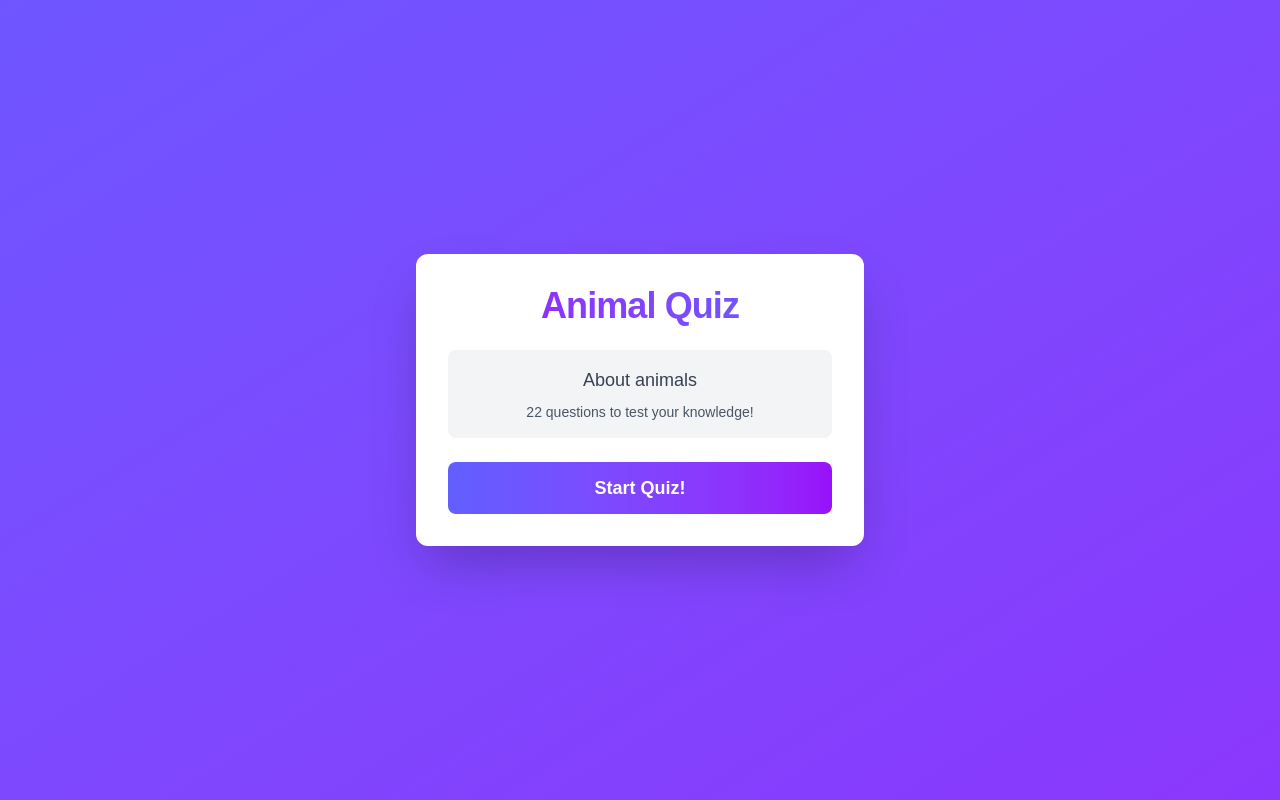
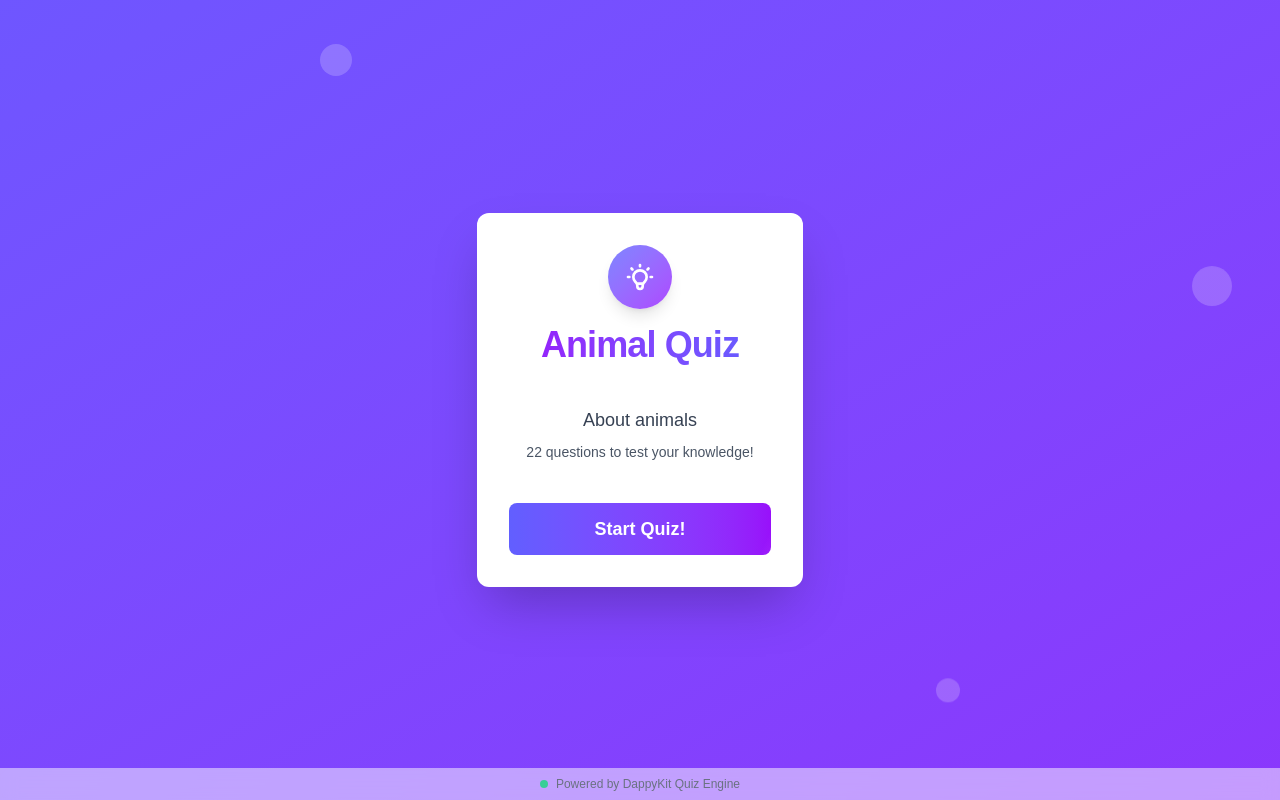
Before and after one commit to DappyKit/web4-quiz-template, a Next.js app: page / in a window 1280 px wide. Built offline with nearby package versions, Linux system fonts and the light colour scheme.

Commit message:
feat: enhance quiz UI with animated elements and progress indicators

```diff
--- a/src/app/components/QuizQuestion.tsx
+++ b/src/app/components/QuizQuestion.tsx
@@ -72,9 +72,22 @@ export default function QuizQuestion({
     : "bg-white dark:bg-gray-800";
 
   return (
-    <div className={`w-full max-w-2xl p-6 mx-auto ${cardBgClass} rounded-xl shadow-lg`}>
-      <div className="mb-4 text-sm font-medium text-gray-500 dark:text-gray-400">
-        Question {questionNumber} of {totalQuestions}
+    <div className="animated-border">
+      <div className={`w-full max-w-2xl p-6 mx-auto ${cardBgClass} rounded-xl shadow-lg relative z-10`}>
+        {/* Progress bar */}
+        <div className="mb-6 bg-gray-200 rounded-full h-2.5 dark:bg-gray-700">
+          <div
+            className="bg-gradient-to-r from-indigo-500 to-purple-600 h-2.5 rounded-full transition-all duration-300"
+            style={{ width: `${(questionNumber / totalQuestions) * 100}%` }}
+          ></div>
+        </div>
+
+        <div className="mb-4 text-sm font-medium text-gray-500 dark:text-gray-400 flex justify-between items-center">
+          <span>Question {questionNumber} of {totalQuestions}</span>
+          <div className="flex items-center">
+            <span className="pulse inline-block h-2 w-2 rounded-full bg-indigo-400 mr-2"></span>
+            <span>Quiz in progress</span>
+          </div>
         </div>
 
         <h2 className="mb-6 text-2xl font-bold text-gray-800 dark:text-white">
@@ -89,12 +102,13 @@ export default function QuizQuestion({
               disabled={answered}
               className={`w-full p-4 text-left transition-all border rounded-lg ${getOptionClass(
                 index
-            )} ${answered ? "" : "cursor-pointer"}`}
+              )} ${answered ? "" : "hover:shadow-md hover:scale-[1.01] transform transition-all"} ${answered ? "" : "cursor-pointer"}`}
             >
               <span className="font-medium">{option}</span>
             </button>
           ))}
         </div>
       </div>
+    </div>
   );
 }
--- a/src/app/components/WelcomeScreen.tsx
+++ b/src/app/components/WelcomeScreen.tsx
@@ -37,12 +37,25 @@ export default function WelcomeScreen({ quizData, onStart, themeConfig }: Welcom
 
   return (
     <div className={`flex flex-col items-center justify-center min-h-screen p-4 text-center bg-gradient-to-br ${bgGradientClass} animate-gradient`}>
-      <div className={`w-full max-w-md p-8 mx-auto ${cardBgClass} rounded-xl shadow-2xl transform transition-all hover:scale-105`}>
+      {/* Decorative floating elements */}
+      <div className="absolute top-12 left-1/4 w-8 h-8 rounded-full bg-white/20 floating"></div>
+      <div className="absolute bottom-24 right-1/4 w-6 h-6 rounded-full bg-white/20 floating-delay"></div>
+      <div className="absolute top-1/3 right-12 w-10 h-10 rounded-full bg-white/20 floating-slow"></div>
+
+      <div className="animated-border">
+        <div className={`w-full max-w-md p-8 mx-auto ${cardBgClass} rounded-xl shadow-2xl transform transition-all hover:scale-105 relative z-10`}>
+          {/* Icon above title */}
+          <div className="w-16 h-16 mx-auto mb-4 rounded-full bg-gradient-to-br from-indigo-400 to-purple-500 flex items-center justify-center shadow-lg">
+            <svg xmlns="http://www.w3.org/2000/svg" className="h-8 w-8 text-white" fill="none" viewBox="0 0 24 24" stroke="currentColor">
+              <path strokeLinecap="round" strokeLinejoin="round" strokeWidth={2} d="M9.663 17h4.673M12 3v1m6.364 1.636l-.707.707M21 12h-1M4 12H3m3.343-5.657l-.707-.707m2.828 9.9a5 5 0 117.072 0l-.548.547A3.374 3.374 0 0014 18.469V19a2 2 0 11-4 0v-.531c0-.895-.356-1.754-.988-2.386l-.548-.547z" />
+            </svg>
+          </div>
+
           <h1 className={`mb-6 text-4xl font-bold tracking-tight text-transparent bg-clip-text bg-gradient-to-r ${titleGradientClass}`}>
             {quizData.name}
           </h1>
 
-        <div className="p-4 mb-6 bg-gray-100 rounded-lg dark:bg-gray-700">
+          <div className="p-4 mb-6 bg-gray-100 rounded-lg dark:bg-gray-700 glass">
             <p className={`text-lg ${textPrimaryClass}`}>
               {quizData.description}
             </p>
@@ -53,11 +66,12 @@ export default function WelcomeScreen({ quizData, onStart, themeConfig }: Welcom
 
           <button
             onClick={onStart}
-          className={`w-full py-3 text-lg font-semibold text-white transition-all rounded-lg bg-gradient-to-r ${buttonGradientClass} focus:outline-none focus:ring-2 focus:ring-indigo-500 focus:ring-offset-2`}
+            className={`w-full py-3 text-lg font-semibold text-white transition-all rounded-lg bg-gradient-to-r ${buttonGradientClass} focus:outline-none focus:ring-2 focus:ring-indigo-500 focus:ring-offset-2 shine`}
           >
             Start Quiz!
           </button>
         </div>
       </div>
+    </div>
   );
 }
--- a/src/app/globals.css
+++ b/src/app/globals.css
@@ -3,6 +3,8 @@
 :root {
   --background: #ffffff;
   --foreground: #171717;
+  --accent-light: rgba(129, 140, 248, 0.1);
+  --accent-dark: rgba(139, 92, 246, 0.2);
 }
 
 @theme inline {
@@ -16,6 +18,8 @@
   :root {
     --background: #0a0a0a;
     --foreground: #ededed;
+    --accent-light: rgba(79, 70, 229, 0.15);
+    --accent-dark: rgba(139, 92, 246, 0.25);
   }
 }
 
@@ -23,6 +27,7 @@ body {
   background: var(--background);
   color: var(--foreground);
   font-family: Arial, Helvetica, sans-serif;
+  overflow-x: hidden;
 }
 
 /* Animations for gradient backgrounds */
@@ -36,3 +41,92 @@ body {
   50% { background-position: 100% 100%; }
   100% { background-position: 0% 0%; }
 }
+
+/* Floating elements animation */
+.floating {
+  animation: floating 3s ease-in-out infinite;
+}
+
+.floating-slow {
+  animation: floating 6s ease-in-out infinite;
+}
+
+.floating-delay {
+  animation: floating 4s ease-in-out 1s infinite;
+}
+
+@keyframes floating {
+  0% { transform: translateY(0px); }
+  50% { transform: translateY(-15px); }
+  100% { transform: translateY(0px); }
+}
+
+/* Pulsing animation */
+.pulse {
+  animation: pulse 2s cubic-bezier(0.4, 0, 0.6, 1) infinite;
+}
+
+@keyframes pulse {
+  0%, 100% { opacity: 1; }
+  50% { opacity: 0.5; }
+}
+
+/* Shine animation for buttons */
+.shine {
+  position: relative;
+  overflow: hidden;
+}
+
+.shine::after {
+  content: '';
+  position: absolute;
+  top: 0;
+  left: -100%;
+  width: 50%;
+  height: 100%;
+  background: linear-gradient(to right, transparent, rgba(255, 255, 255, 0.3), transparent);
+  transform: skewX(-25deg);
+  animation: shine 5s 2s infinite;
+}
+
+@keyframes shine {
+  0% { left: -100%; }
+  20% { left: 100%; }
+  100% { left: 100%; }
+}
+
+/* Decorative dots pattern for background */
+.bg-dots {
+  background-image: radial-gradient(var(--accent-light) 1px, transparent 1px);
+  background-size: 30px 30px;
+}
+
+/* Animated border for cards */
+.animated-border {
+  position: relative;
+}
+
+.animated-border::before {
+  content: '';
+  position: absolute;
+  z-index: -1;
+  inset: -2px;
+  background: linear-gradient(45deg, #6366f1, #8b5cf6, #ec4899, #6366f1);
+  background-size: 400% 400%;
+  border-radius: 12px;
+  animation: borderGradient 8s ease infinite;
+}
+
+@keyframes borderGradient {
+  0% { background-position: 0% 50%; }
+  50% { background-position: 100% 50%; }
+  100% { background-position: 0% 50%; }
+}
+
+/* Glass effect */
+.glass {
+  background: rgba(255, 255, 255, 0.15);
+  backdrop-filter: blur(10px);
+  -webkit-backdrop-filter: blur(10px);
+  border: 1px solid rgba(255, 255, 255, 0.2);
+}
--- a/src/app/layout.tsx
+++ b/src/app/layout.tsx
@@ -24,6 +24,9 @@ export const viewport: Viewport = {
   userScalable: false
 };
 
+/**
+ * Root layout component that wraps all pages
+ */
 export default function RootLayout({
   children,
 }: Readonly<{
@@ -32,9 +35,32 @@ export default function RootLayout({
   return (
     <html lang="en">
       <body
-        className={`${geistSans.variable} ${geistMono.variable} antialiased`}
+        className={`${geistSans.variable} ${geistMono.variable} antialiased bg-dots`}
       >
-        {children}
+        {/* Decorative Circles */}
+        <div className="fixed top-0 left-0 w-full h-full overflow-hidden pointer-events-none z-0">
+          {/* Top left circle */}
+          <div className="absolute -top-20 -left-20 w-64 h-64 rounded-full bg-gradient-to-br from-indigo-300/20 to-purple-400/20 dark:from-indigo-700/20 dark:to-purple-800/20 blur-3xl floating-slow"></div>
+
+          {/* Bottom right circle */}
+          <div className="absolute -bottom-40 -right-40 w-96 h-96 rounded-full bg-gradient-to-br from-purple-400/20 to-pink-400/20 dark:from-purple-800/20 dark:to-pink-800/20 blur-3xl floating"></div>
+
+          {/* Center circle */}
+          <div className="absolute top-1/2 left-1/2 -translate-x-1/2 -translate-y-1/2 w-72 h-72 rounded-full bg-gradient-to-br from-blue-400/10 to-indigo-400/10 dark:from-blue-800/10 dark:to-indigo-800/10 blur-3xl floating-delay"></div>
+        </div>
+
+        {/* Main Content */}
+        <div className="relative z-10">
+          {children}
+        </div>
+
+        {/* Footer */}
+        <footer className="fixed bottom-0 left-0 w-full p-2 flex justify-center items-center text-xs text-gray-500 dark:text-gray-400 bg-white/50 dark:bg-gray-900/50 backdrop-blur-sm z-10">
+          <p className="text-center">
+            <span className="pulse inline-block h-2 w-2 rounded-full bg-green-400 mr-2"></span>
+            Powered by DappyKit Quiz Engine
+          </p>
+        </footer>
       </body>
     </html>
   );
```
Also changed, not shown: src/app/components/ResultsScreen.tsx (+32 -5 lines). Lines whose indentation alone changed are shown as unchanged.
